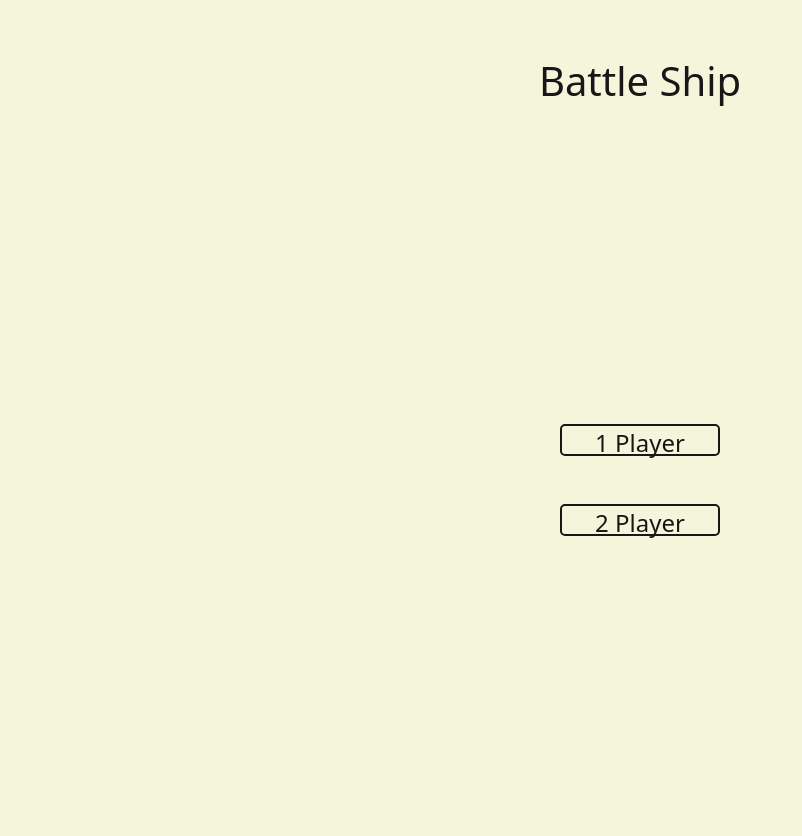
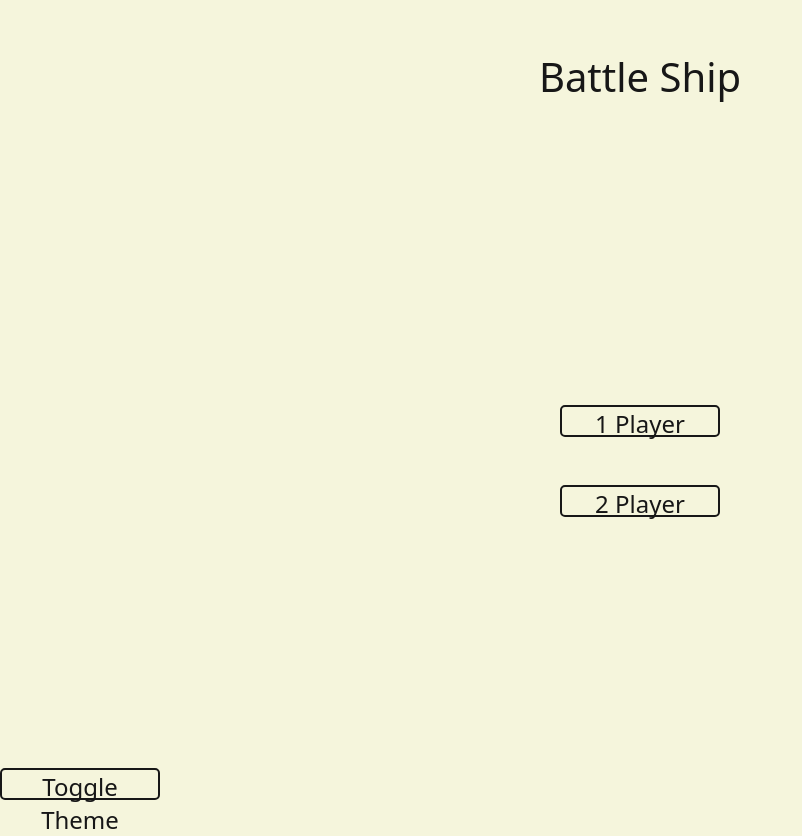
Before and after one commit to hassanbaryal/battleship, a website built with webpack: page src/template.html in a window 1280 px wide. Shown: the whole page, without its empty margins (0-802 px from the left). Before the commit the page ends 800 px from the top, so only its background shows below. Built offline with nearby package versions, Linux system fonts and the light colour scheme; a web font is replaced by a local one.

Commit message:
Added toggle theme button

```diff
--- a/src/template.html
+++ b/src/template.html
@@ -24,6 +24,8 @@
       <button type="button" class="modal-btn">Continue &#62;</button>
     </div>
   </div>
+
+  <button type="button" class="toggle-theme-btn">Toggle Theme</button>
 </body>
 
 </html>
```
